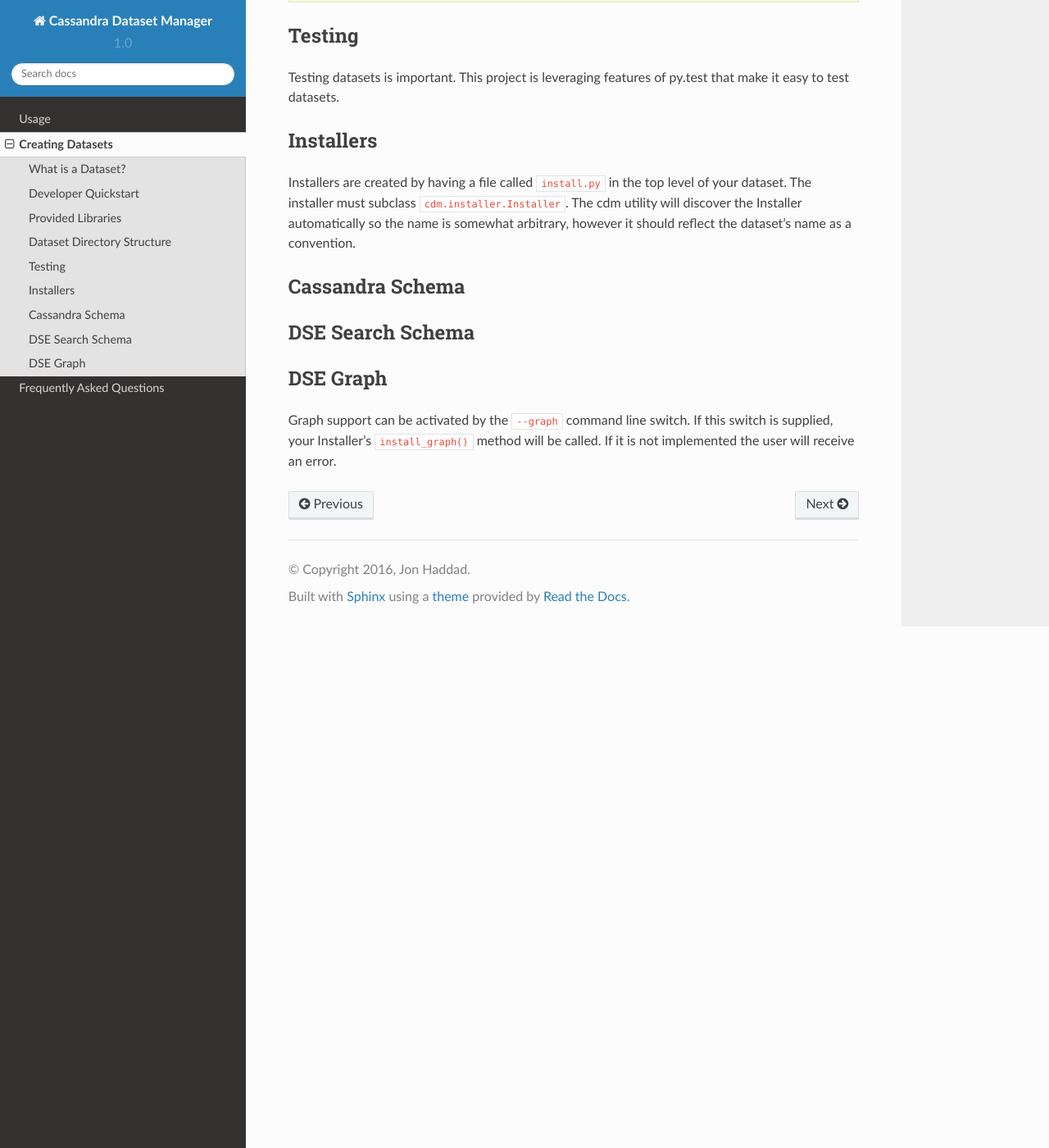
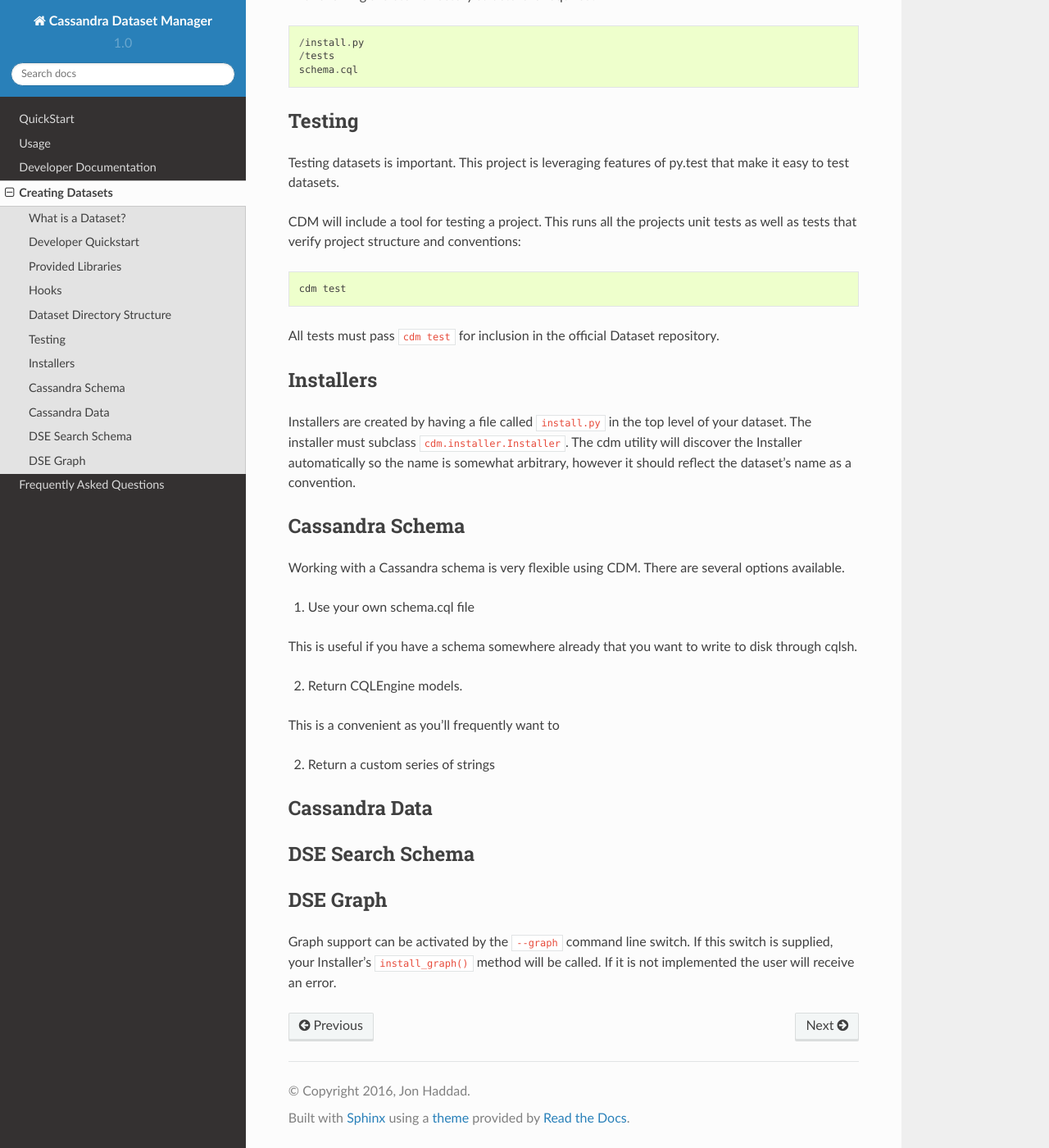
Before and after one commit to riptano/cdm, a Sphinx documentation site: the page built from docs/datasets.rst, in a window 1280 px wide and 1400 px high, scrolled down 1147 px. Shown: the whole window at 82% size. Built offline with Sphinx 7.4.7 and the Read the Docs theme 2.0.0, drawn with Linux system fonts in a browser that asks for light colours; some of the changed text lies outside the part shown.

Commit message:
lots of docs

```diff
--- a/docs/datasets.rst
+++ b/docs/datasets.rst
@@ -34,6 +34,10 @@ Faker
     Faker makes for each generation of fake data.  This is especially useful when you're dealing with an incomplete data model or one that has been anonymized.
 
 
+Hooks
+------
+
+A number of hooks are available.
 
 Dataset Directory Structure
 --------------------------------
@@ -50,6 +54,12 @@ Testing
 
 Testing datasets is important.  This project is leveraging features of py.test that make it easy to test datasets.
 
+CDM will include a tool for testing a project.  This runs all the projects unit tests as well as tests that verify project structure and conventions::
+
+    cdm test
+
+All tests must pass :code:`cdm test` for inclusion in the official Dataset repository.
+
 Installers
 -----------
 
@@ -57,6 +67,23 @@ Installers are created by having a file called :code:`install.py` in the top lev
 
 Cassandra Schema
 -------------------
+
+Working with a Cassandra schema is very flexible using CDM.  There are several options available.
+
+1. Use your own schema.cql file
+
+This is useful if you have a schema somewhere already that you want to write to disk through cqlsh.
+
+2. Return CQLEngine models.
+
+This is a convenient as you'll frequently want to
+
+2. Return a custom series of strings
+
+
+
+Cassandra Data
+---------------
 
 
 DSE Search Schema
--- /dev/null
+++ b/docs/developer.rst
@@ -0,0 +1,4 @@
+Developer Documentation
+==========================
+
+Read up on :doc:`/datasets`
```
Also changed, not shown: docs/index.rst (+3 -18 lines), docs/quickstart.rst (added, +19 -0 lines), 1 other file.
